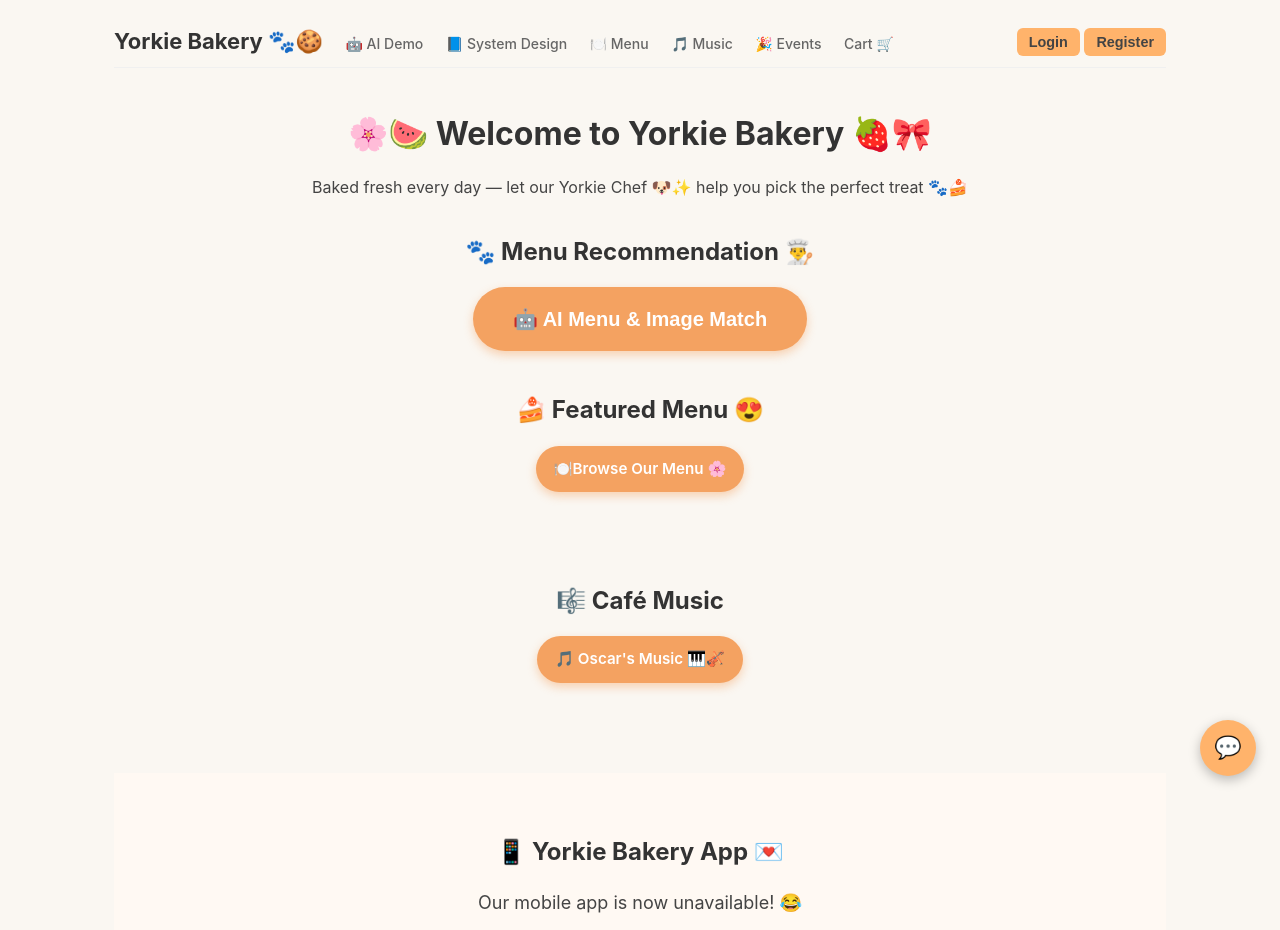
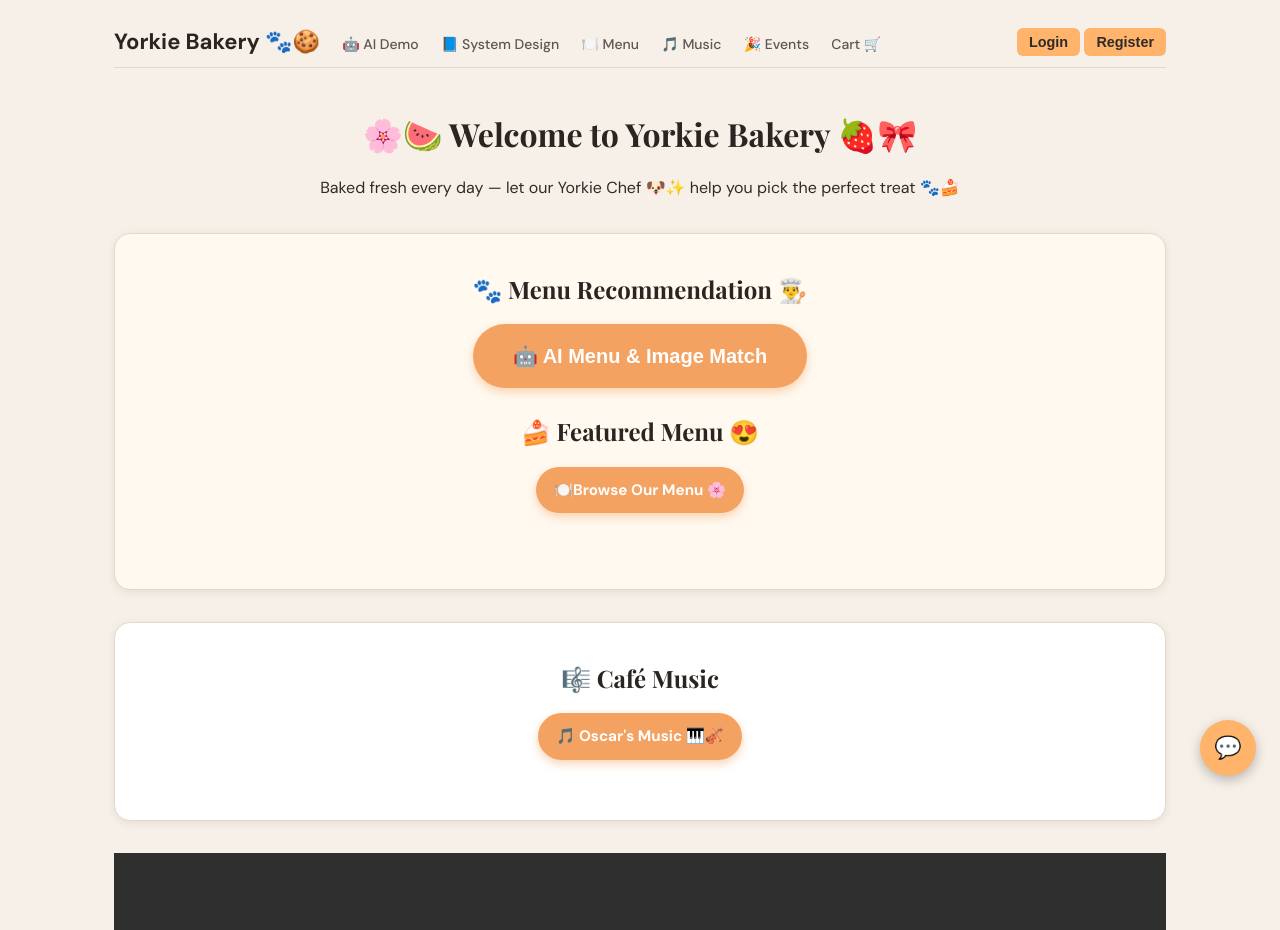
Before and after one commit to sikun-peng/yorkiebakery-api, a FastAPI app: page / in a window 1280 px wide. Shown: the top 930 px of the page. Run offline with FastAPI, Linux system fonts and the light colour scheme; data that the repository does not hold is empty.

Commit message:
improve style

```diff
--- a/app/static/styles.css
+++ b/app/static/styles.css
@@ -1,34 +1,36 @@
+@import url('https://fonts.googleapis.com/css2?family=Playfair+Display:wght@600;700&family=DM+Sans:wght@400;500;700&display=swap');
+
 /* ===========================
    VARIABLES & RESET
    =========================== */
 :root {
   /* Primary Colors */
-  --primary: #ffb36b;
+  --primary: #ffb36b; /* saffron */
   --primary-hover: #ff9d41;
-  --primary-light: #ffe2b5;
-  --accent: #ff6b6b;
+  --primary-light: #ffe8ce;
+  --accent: #7c3f3f; /* rosewood */
 
   /* Text Colors */
-  --text: #444;
-  --text-dark: #333;
-  --text-light: #666;
-  --text-lighter: #999;
+  --text: #2f2b28;
+  --text-dark: #2b2521;
+  --text-light: #5d5550;
+  --text-lighter: #8a7f78;
 
   /* Background Colors */
-  --bg: #faf7f2;
-  --bg-light: #fffaf4;
+  --bg: #f6f0e9;
+  --bg-light: #fff9f0;
   --bg-card: #ffffff;
   --white: #fff;
 
   /* Border & Divider Colors */
-  --border: #f0f0f0;
-  --border-light: #eee;
-  --border-dark: #ddd;
+  --border: #e5d8c9;
+  --border-light: #ede2d6;
+  --border-dark: #cbb9a7;
 
   /* State Colors */
-  --success: #27ae60;
-  --success-bg: #d4edda;
-  --success-border: #c3e6cb;
+  --success: #2c8c5c;
+  --success-bg: #d9f1e4;
+  --success-border: #c2e5d2;
   --error: #d63031;
   --error-bg: #f8d7da;
   --error-border: #f5c6cb;
@@ -53,7 +55,7 @@
 }
 
 body {
-  font-family: "Inter", sans-serif;
+  font-family: "DM Sans", "Inter", system-ui, -apple-system, sans-serif;
   background: var(--bg);
   max-width: 1100px;
   margin: auto;
@@ -65,6 +67,7 @@ body {
 h1, h2, h3, h4 {
   color: var(--text-dark);
   margin: 0 0 1rem 0;
+  font-family: "Playfair Display", "DM Sans", serif;
 }
 
 /* ===========================
@@ -74,6 +77,20 @@ h1, h2, h3, h4 {
   max-width: 800px;
   margin: 0 auto;
   padding: 0 20px;
+}
+
+/* Home sections */
+.home-section {
+  background: var(--bg-light);
+  border: 1px solid var(--border);
+  border-radius: 16px;
+  padding: 36px 28px;
+  box-shadow: var(--shadow);
+  margin: 32px auto;
+}
+
+.home-section.home-section-alt {
+  background: #ffffff;
 }
 
 .nav-bar {
--- a/app/templates/index.html
+++ b/app/templates/index.html
@@ -10,8 +10,9 @@
   Baked fresh every day — let our Yorkie Chef 🐶✨ help you pick the perfect treat 🐾🍰
 </p>
 
+<section class="home-section">
   <h2 style="text-align:center;"> 🐾 Menu Recommendation 👨‍🍳</h2>
-<div style="text-align:center; margin-bottom:40px;">
+  <div style="text-align:center; margin-bottom:24px;">
     <button id="ai-demo-btn" class="btn"
             style="padding: 20px 40px; font-size: 20px;">
        🤖 AI Menu & Image Match
@@ -20,10 +21,10 @@
 
   <!-- 🍰 Featured Menu Section -->
   <h2 style="text-align:center;">🍰 Featured Menu 😍</h2>
-<div style="text-align:center; margin-bottom:40px;">
+  <div style="text-align:center; margin-bottom:24px;">
     <a href="/menu/view" class="btn">🍽️Browse Our Menu 🌸</a>
   </div>
-<div class="menu-grid" style="margin-bottom:50px;">
+  <div class="menu-grid" style="margin-bottom:16px;">
     {% for item in menu_items %}
     <div class="menu-card">
       <img src="{{ item.image_url or '/static/default_menu_image.jpg' }}" alt="{{ item.title }}">
@@ -35,10 +36,12 @@
     </div>
     {% endfor %}
   </div>
+</section>
 
 <!-- 🎵 Music Section -->
+<section class="home-section home-section-alt">
   <h2 style="text-align:center;">🎼 Café Music</h2>
-<div style="text-align:center; margin-bottom:40px;">
+  <div style="text-align:center; margin-bottom:24px;">
     <a href="/music/listen" class="btn">🎵 Oscar's Music 🎹🎻</a>
   </div>
 
@@ -47,7 +50,7 @@
     grid-template-columns: repeat(auto-fit, minmax(200px, 1fr));
     gap: 25px;
     max-width: 900px;
-  margin: 0 auto 50px auto;
+    margin: 0 auto;
   ">
     {% for track in tracks %}
     <div style="
@@ -56,6 +59,7 @@
       border-radius: 12px;
       box-shadow: 0 2px 6px rgba(0,0,0,0.08);
       text-align: center;
+      border: 1px solid var(--border);
     ">
 
       <!-- Cover Image (small + clean) -->
@@ -90,15 +94,26 @@
     </div>
     {% endfor %}
   </div>
+</section>
 
 <!-- 📱 Mobile App Section -->
-<section style="background:#fff9f3; padding:60px 0; text-align:center;">
-  <h2 class="cursive-font">📱 Yorkie Bakery App 💌</h2>
-  <p style="font-size:18px;">Our mobile app is now unavailable! 😂</p>
-  <img src="/static/images/iphone.png" alt="Yorkie App" style="width:200px; margin:20px auto;">
-  <div style="margin-top:20px;">
-    <a href="#"><img src="/static/images/google.png" alt="Google Play" style="height:50px; margin-right:10px;"></a>
-    <a href="#"><img src="/static/images/apps.png" alt="App Store" style="height:50px;"></a>
+<section style="background:#2f2f2f; color:#e6e6e6; padding:80px 0;">
+  <div style="max-width:1100px; margin:0 auto; display:flex; gap:48px; align-items:flex-start; justify-content:space-between; flex-wrap:wrap;">
+    <div style="flex:1 1 320px; display:flex; justify-content:center;">
+      <img src="/static/images/iphone.png" alt="Yorkie Bakery App preview" style="width:320px; max-width:100%; display:block;">
+    </div>
+    <div style="flex:1 1 360px; min-width:320px;">
+      <p style="margin:0 0 8px 0; color:#c8c8c8; letter-spacing:0.3px;">Happy to Announce</p>
+      <h2 style="margin:0 0 18px 0; font-size:34px; font-weight:600; color:#f1f1f1;">Mobile App is coming up on neither OS platform 😂 </h2>
+      <div style="display:flex; gap:16px; flex-wrap:nowrap; align-items:flex-start; margin-top:4px;">
+        <a href="#" aria-label="Google Play badge">
+          <img src="/static/images/google.png" alt="Google Play" style="height:60px; display:block;">
+        </a>
+        <a href="#" aria-label="App Store badge">
+          <img src="/static/images/apps.png" alt="App Store" style="height:60px; display:block;">
+        </a>
+      </div>
+    </div>
   </div>
 </section>
 
```
Also changed, not shown: app/templates/events.html (+15 -10 lines). Lines whose indentation alone changed are shown as unchanged.
